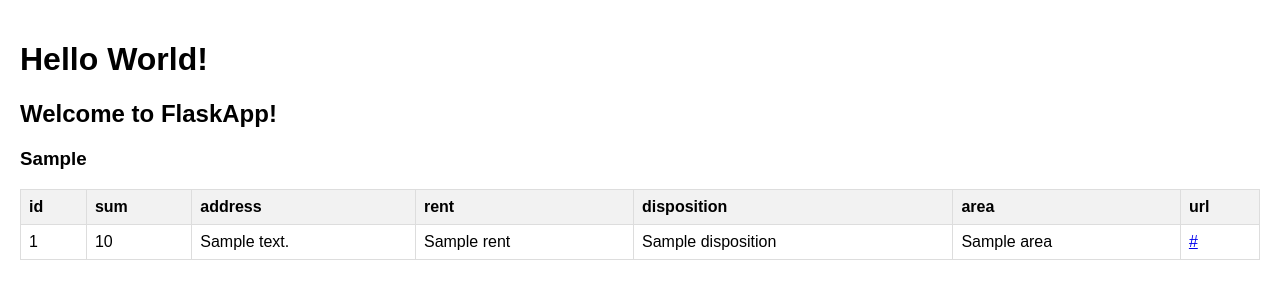
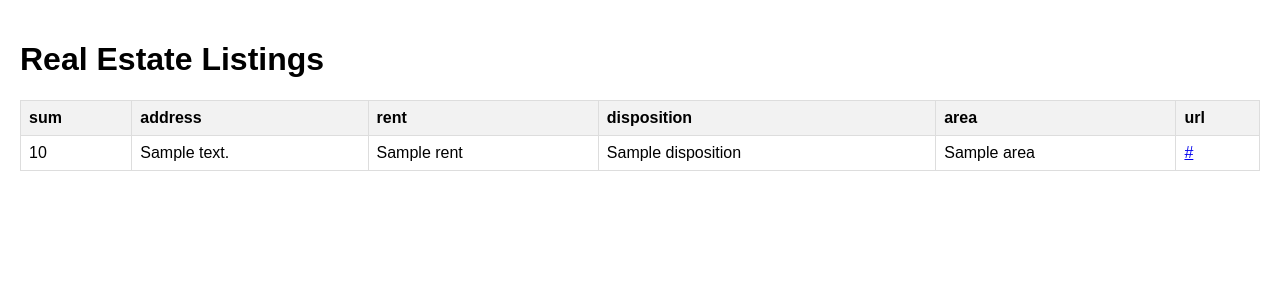
Before and after one commit to adamhradil/thesis, a Flask app: template templates/index.html in a window 1280 px wide. Shown: the part 38-338 px from the top of the page. Run offline with Flask 3, Linux system fonts and the light colour scheme; the template is opened without the code that fills it: most values are stand-ins (such as "Sample title", 1, 10 or a date in 2020); parts of the project's set-up code (start-up, migrations or seed data) failed here and were passed over.

Commit message:
get rid of default text

```diff
--- a/templates/index.html
+++ b/templates/index.html
@@ -1,12 +1,9 @@
 {% extends "base.html" %}
 
 {% block content %}
-    <h1>Hello World!</h1>
-    <h2>Welcome to FlaskApp!</h2>
-    <h3>{{ utc_dt }}</h3>
+    <h1>Real Estate Listings</h1>
     <table border="1">
         <tr>
-            <th>id</th>
             <th>sum</th>
             <th>address</th>
             <th>rent</th>
@@ -16,7 +13,6 @@
         </tr>
         {% for row in listings_df.iterrows() %}
         <tr>
-            <td>{{ row[1]['id'] }}</td>
             <td>{{ row[1]['sum'] }}</td>
             <td>{{ row[1]['address'] }}</td>
             <td>{{ row[1]['rent'] }}</td>
```
